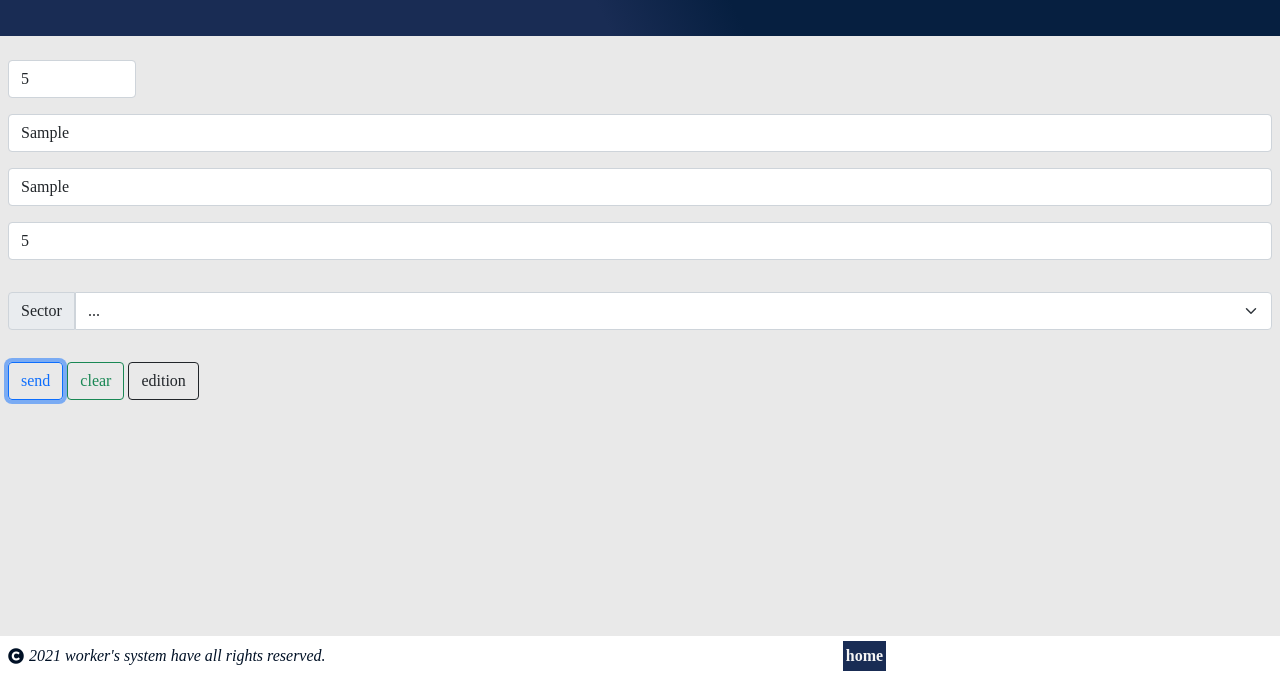
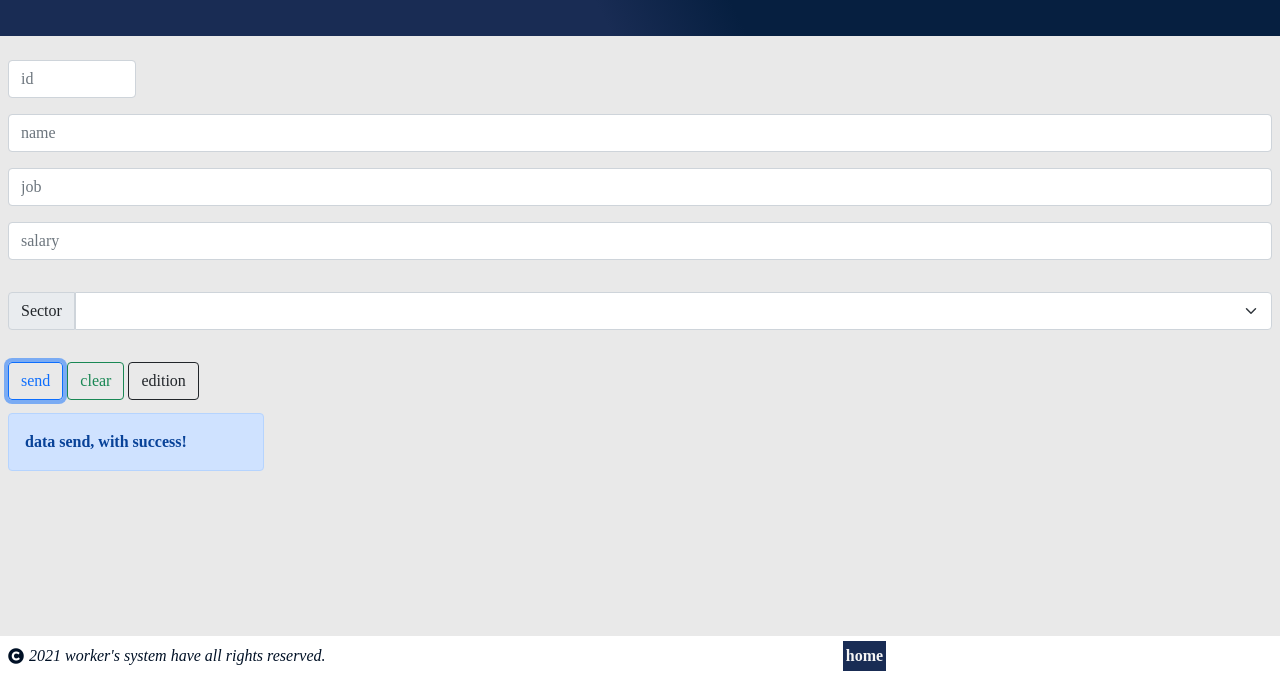
Before and after one commit to LeonardoMendes89/demonstrative-skills, a plain HTML site: page frontend/admin/index.html in a window 1280 px wide. Both pictures are taken after typing "5", "Sample", "Sample", "5" into the empty fields and a click on the button "send". Shown: the part 124-800 px from the top of the page. Drawn offline with nearby package versions, Linux system fonts and the light colour scheme; no server answers; a web font is replaced by a local one.

Commit message:
full-stack-jr

```diff
--- a/frontend/admin/index.html
+++ b/frontend/admin/index.html
@@ -43,6 +43,14 @@
                 <button type="button" class="btn btn-outline-success" id="clear">clear</button>
                 <button type="button" class="btn btn-outline-dark" id="nmode">normal mode</button>
             </div>
+
+            <div class="alert alert-primary" id="send-mesg" role="alert">
+                 data send, with success!
+            </div>
+
+            <div class="alert alert-danger" id="wrongsend-mesg" role="alert">
+                please, insert into all fields value!
+           </div>
         </main>
 
         <footer>
--- a/frontend/admin/index.js
+++ b/frontend/admin/index.js
@@ -2,6 +2,8 @@ let doc = document
 doc.onload = addEventListener('load',()=>{
     sector()
     normalMode()
+    $('#send-mesg').hide(1)
+    $('#wrongsend-mesg').hide(1)
 })
 doc.onclick = addEventListener('click',e => e.preventDefault())
 $('#homeArea').click(function(){
@@ -32,16 +34,68 @@ function normalMode(){
     $('#edit').hide(1)
     $('#normal').show(1)
 }
+function sendMesg(){
+    $('#send-mesg').show(100)
+}
+$('input').mouseenter(function(){
+    $('#wrongsend-mesg').hide(100)
+    $('#send-mesg').hide(100)
+})
 $('#send').click(function(){
-   const id       = document.querySelector('#id').value
+
    const name     = document.querySelector('#name').value
    const job      = document.querySelector('#job').value
    const salary   = document.querySelector('#salary').value
    const sector   = document.querySelector('#inputGroupSelect01').value
 
+    if( name    == '' ||
+        job     == '' ||
+        salary  == '' ||
+        sector  == ''){
 
-   alert(id + ',' + name + ',' + job + ',' + salary + ',' + sector)
+            $('#wrongsend-mesg').show(100)
+
+    }else{
+        const url = 'http://localhost:3003/insert'
+
+   const data = {
+        name,
+        job,
+        salary,
+        sector
+   }
+
+   const config = {
+        method: 'POST',
+        body:JSON.stringify(data),
+        headers :{
+            'Content-Type': 'application/json'
+        },
+        mode: 'cors',
+        cache :'default',
+        status :201,
+   }
+
+   fetch(url,config).then(data => data.json())
+                    .catch(err => console.log(err))
+
+                    clearFields()
+                    sendMesg()
+    }
 })
+function clearFields(){
+    const id       = document.querySelector('#id')
+    const name     = document.querySelector('#name')
+    const job      = document.querySelector('#job')
+    const salary   = document.querySelector('#salary')
+    const sector   = document.querySelector('#inputGroupSelect01')
+
+    id.value        = ''
+    name.value      = ''
+    job.value       = ''
+    salary.value    = ''
+    sector.value    = ''
+}
 $('#clear').click(function(){
     const id       = document.querySelector('#id')
     const name     = document.querySelector('#name')
--- a/frontend/admin/index.scss
+++ b/frontend/admin/index.scss
@@ -60,6 +60,7 @@ $hidden:hidden;
      background-color:$s-color;
      color:$smoke;
      font-family: 'Unna', serif;
+     overflow:hidden;
  }
  .dock{
      @include size(100vh,100vw);
@@ -125,6 +126,14 @@ $hidden:hidden;
                          #send{
                              cursor:pointer;
                          }
+                         #send-mesg{
+                             font-weight: bold;
+                             width:20vw;
+                         }
+                         #wrongsend-mesg{
+                            font-weight: bold;
+                            width:25vw;
+                         }
                      }
 
 }
```
Also changed, not shown: frontend/admin/index.css.
